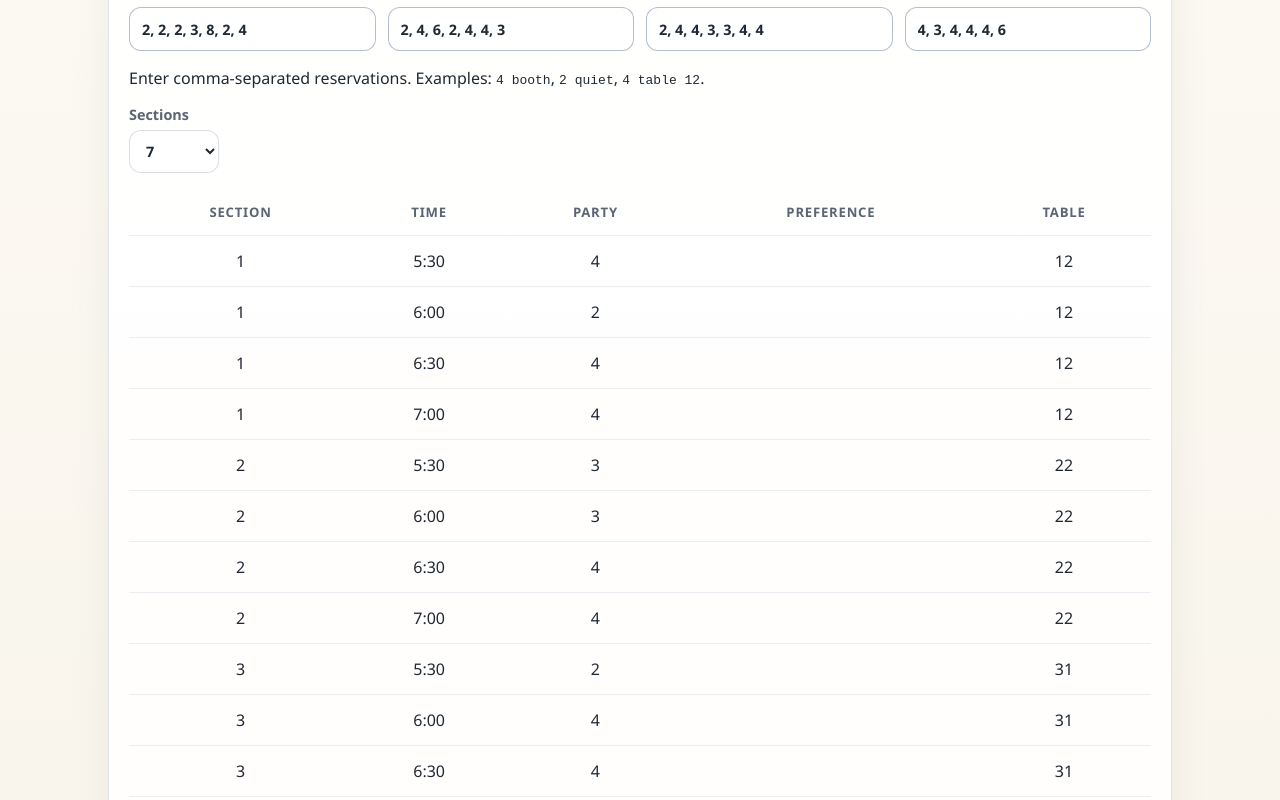
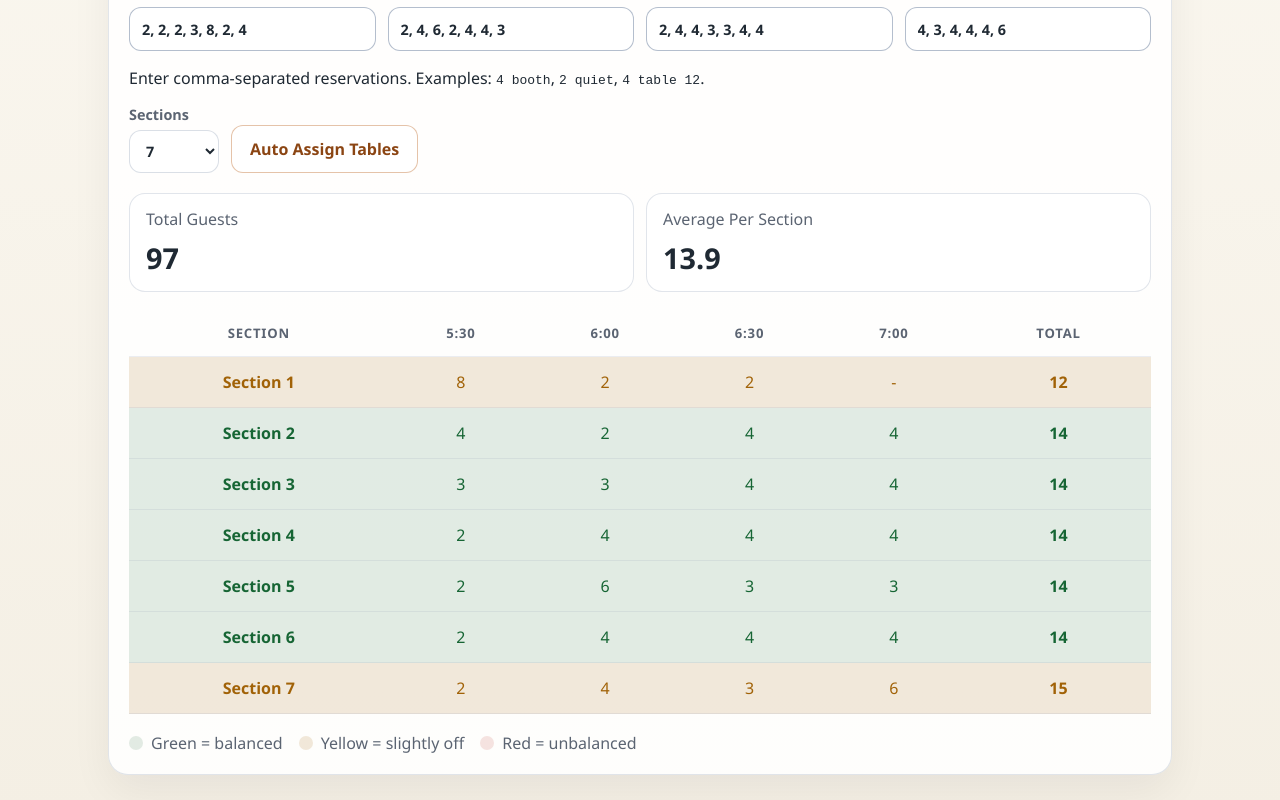
Before and after one commit to naslysan/restaurant-app, a React (Vite) app: page / in a window 1280 px wide. Shown: the part 960-1760 px from the top of the page. Built offline with nearby package versions, Linux system fonts and the light colour scheme.

Commit message:
better auto assign

```diff
--- a/src/App.jsx
+++ b/src/App.jsx
@@ -68,13 +68,17 @@ function parseReservationEntry(entry, time, index) {
   const needsQuiet = /\bquiet\b/.test(normalized);
 
   let preference = "";
+  let preferencePriority = 3;
 
   if (requestedTable) {
     preference = `table ${requestedTable}`;
+    preferencePriority = 0;
   } else if (needsBooth) {
     preference = "booth";
+    preferencePriority = 1;
   } else if (needsQuiet) {
     preference = "quiet";
+    preferencePriority = 2;
   }
 
   return {
@@ -85,8 +89,7 @@ function parseReservationEntry(entry, time, index) {
     needsBooth,
     needsQuiet,
     preference,
-    preferencePriority: requestedTable ? 0 : needsBooth || needsQuiet ? 1 : 2,
-    raw: trimmed,
+    preferencePriority,
   };
 }
 
@@ -146,87 +149,49 @@ function compareReservationsForTables(a, b) {
   return a.id.localeCompare(b.id);
 }
 
-function findPairOptions(tables, partySize) {
-  const pairs = [];
-
-  for (let leftIndex = 0; leftIndex < tables.length; leftIndex += 1) {
-    for (let rightIndex = leftIndex + 1; rightIndex < tables.length; rightIndex += 1) {
-      const pair = [tables[leftIndex], tables[rightIndex]];
-      const totalSeats = pair[0].seats + pair[1].seats;
-      if (totalSeats >= partySize) {
-        pairs.push(pair);
-      }
-    }
+function sectionSupportsReservation(sectionTables, reservation) {
+  if (reservation.requestedTable) {
+    const requestedTable = sectionTables.find(
+      (table) => table.tableNumber.toLowerCase() === reservation.requestedTable.toLowerCase(),
+    );
+    return Boolean(requestedTable && requestedTable.seats >= reservation.partySize);
   }
 
-  return pairs;
-}
-
-function sectionSupportsReservation(sectionTables, reservation) {
-  const requestedTable = reservation.requestedTable
-    ? sectionTables.find((table) => table.tableNumber.toLowerCase() === reservation.requestedTable.toLowerCase())
-    : null;
-
-  if (reservation.requestedTable) {
-    if (!requestedTable) {
-      return false;
-    }
-    if (requestedTable.seats >= reservation.partySize) {
-      return true;
-    }
-    return sectionTables.some(
-      (table) => table.tableNumber !== requestedTable.tableNumber && requestedTable.seats + table.seats >= reservation.partySize,
-    );
-  }
-
-  if (sectionTables.some((table) => table.seats >= reservation.partySize)) {
-    return true;
-  }
-
-  return findPairOptions(sectionTables, reservation.partySize).length > 0;
+  return sectionTables.some((table) => table.seats >= reservation.partySize);
 }
 
 function getSectionPreferenceFit(sectionTables, reservation) {
   if (reservation.requestedTable) {
-    const table = sectionTables.find((item) => item.tableNumber.toLowerCase() === reservation.requestedTable.toLowerCase());
-    return table ? 3 : 0;
+    return sectionTables.some(
+      (table) => table.tableNumber.toLowerCase() === reservation.requestedTable.toLowerCase() && table.seats >= reservation.partySize,
+    )
+      ? 3
+      : 0;
   }
 
-  let fit = 1;
-
   if (reservation.needsBooth) {
-    fit += sectionTables.some((table) => table.type === "booth" && table.seats >= reservation.partySize) ? 1 : 0;
+    return sectionTables.some((table) => table.type === "booth" && table.seats >= reservation.partySize) ? 2 : 0;
   }
 
   if (reservation.needsQuiet) {
-    fit += sectionTables.some((table) => table.zone === "quiet" && table.seats >= reservation.partySize) ? 1 : 0;
+    return sectionTables.some((table) => table.zone === "quiet" && table.seats >= reservation.partySize) ? 1 : 0;
   }
 
-  return fit;
+  return 1;
 }
 
 function chooseSectionForReservation(rows, reservation, tablesBySection) {
   const candidates = rows
     .map((row) => {
       const sectionTables = tablesBySection[row.sectionNumber] ?? [];
-      const supportsReservation = sectionSupportsReservation(sectionTables, reservation);
-      const preferenceFit = getSectionPreferenceFit(sectionTables, reservation);
-      const slotReservations = row.slots[reservation.time] ?? [];
-
       return {
         row,
-        supportsReservation,
-        preferenceFit,
-        slotCount: slotReservations.length,
+        supportsReservation: sectionSupportsReservation(sectionTables, reservation),
+        preferenceFit: getSectionPreferenceFit(sectionTables, reservation),
+        slotCount: row.slots[reservation.time].length,
       };
     })
-    .filter((candidate) => {
-      if (!reservation.requestedTable) {
-        return true;
-      }
-
-      return candidate.preferenceFit > 0;
-    })
+    .filter((candidate) => !reservation.requestedTable || candidate.preferenceFit > 0)
     .sort((a, b) => {
       if (a.supportsReservation !== b.supportsReservation) {
         return Number(b.supportsReservation) - Number(a.supportsReservation);
@@ -243,7 +208,7 @@ function chooseSectionForReservation(rows, reservation, tablesBySection) {
       return a.row.sectionNumber.localeCompare(b.row.sectionNumber, undefined, { numeric: true });
     });
 
-  return candidates[0]?.row ?? null;
+  return candidates[0]?.row ?? rows[0];
 }
 
 function assignReservationsToSections(numberOfSections, slotInputs, floorPlanRows) {
@@ -261,7 +226,7 @@ function assignReservationsToSections(numberOfSections, slotInputs, floorPlanRow
     const reservations = [...reservationsByTime[time]].sort(compareReservationsForSectioning);
 
     reservations.forEach((reservation) => {
-      const targetRow = chooseSectionForReservation(rows, reservation, tablesBySection) ?? rows[0];
+      const targetRow = chooseSectionForReservation(rows, reservation, tablesBySection);
       targetRow.slots[time] = [...targetRow.slots[time], { ...reservation, sectionNumber: targetRow.sectionNumber }];
       targetRow.total += reservation.partySize;
     });
@@ -275,77 +240,57 @@ function assignReservationsToSections(numberOfSections, slotInputs, floorPlanRow
   });
 }
 
-function getAllocationPreferenceScore(reservation, tables) {
-  let score = 0;
-
+function getPreferredTables(availableTables, reservation) {
   if (reservation.requestedTable) {
-    score += tables.some((table) => table.tableNumber.toLowerCase() === reservation.requestedTable.toLowerCase()) ? 8 : 0;
+    return availableTables.filter(
+      (table) => table.tableNumber.toLowerCase() === reservation.requestedTable.toLowerCase(),
+    );
   }
 
   if (reservation.needsBooth) {
-    score += tables.some((table) => table.type === "booth") ? 4 : 0;
+    const boothTables = availableTables.filter((table) => table.type === "booth");
+    return boothTables.length > 0 ? boothTables : availableTables;
   }
 
   if (reservation.needsQuiet) {
-    score += tables.some((table) => table.zone === "quiet") ? 4 : 0;
+    const quietTables = availableTables.filter((table) => table.zone === "quiet");
+    return quietTables.length > 0 ? quietTables : availableTables;
   }
 
-  return score;
+  return availableTables;
 }
 
-function findBestTableAllocation(reservation, availableTables) {
-  if (availableTables.length === 0) {
+function sortTablesBySizeFit(tables, partySize) {
+  return [...tables].sort((a, b) => {
+    const aDelta = a.seats - partySize;
+    const bDelta = b.seats - partySize;
+
+    if (aDelta !== bDelta) {
+      return aDelta - bDelta;
+    }
+
+    return a.tableNumber.localeCompare(b.tableNumber, undefined, { numeric: true });
+  });
+}
+
+function findBestTableAssignment(reservation, availableTables) {
+  const preferredTables = getPreferredTables(availableTables, reservation);
+  const fittingPreferred = preferredTables.filter((table) => table.seats >= reservation.partySize);
+
+  if (fittingPreferred.length > 0) {
+    return sortTablesBySizeFit(fittingPreferred, reservation.partySize)[0];
+  }
+
+  if (reservation.requestedTable) {
     return null;
   }
 
-  const singleOptions = availableTables
-    .filter((table) => table.seats >= reservation.partySize)
-    .map((table) => ({
-      tables: [table],
-      seats: table.seats,
-      preferenceScore: getAllocationPreferenceScore(reservation, [table]),
-    }));
+  const fittingAny = availableTables.filter((table) => table.seats >= reservation.partySize);
+  if (fittingAny.length === 0) {
+    return null;
+  }
 
-  const pairOptions = findPairOptions(availableTables, reservation.partySize).map((pair) => ({
-    tables: pair,
-    seats: pair[0].seats + pair[1].seats,
-    preferenceScore: getAllocationPreferenceScore(reservation, pair),
-  }));
-
-  const requestedTableOnly = reservation.requestedTable
-    ? [...singleOptions, ...pairOptions].filter((option) =>
-        option.tables.some((table) => table.tableNumber.toLowerCase() === reservation.requestedTable.toLowerCase()),
-      )
-    : [];
-
-  const prioritizedPool = reservation.requestedTable
-    ? requestedTableOnly
-    : reservation.preferencePriority < 2
-      ? [...singleOptions, ...pairOptions].filter((option) => option.preferenceScore > 0)
-      : [...singleOptions, ...pairOptions];
-
-  const fallbackPool = reservation.requestedTable ? [] : [...singleOptions, ...pairOptions];
-  const options = prioritizedPool.length > 0 ? prioritizedPool : fallbackPool;
-
-  return options.sort((a, b) => {
-    if (a.preferenceScore !== b.preferenceScore) {
-      return b.preferenceScore - a.preferenceScore;
-    }
-    if (a.tables.length !== b.tables.length) {
-      return a.tables.length - b.tables.length;
-    }
-    if (a.seats !== b.seats) {
-      return a.seats - b.seats;
-    }
-    return a.tables
-      .map((table) => table.tableNumber)
-      .join("/")
-      .localeCompare(
-        b.tables.map((table) => table.tableNumber).join("/"),
-        undefined,
-        { numeric: true },
-      );
-  })[0] ?? null;
+  return sortTablesBySizeFit(fittingAny, reservation.partySize)[0];
 }
 
 function assignTablesFromSections(sectionAssignments, floorPlanRows, numberOfSections) {
@@ -364,9 +309,9 @@ function assignTablesFromSections(sectionAssignments, floorPlanRows, numberOfSec
       const availableTables = validTables.filter(
         (table) => table.section === reservation.sectionNumber && !usedTables.has(table.tableNumber),
       );
-      const allocation = findBestTableAllocation(reservation, availableTables);
+      const selectedTable = findBestTableAssignment(reservation, availableTables);
 
-      if (!allocation) {
+      if (!selectedTable) {
         results.push({
           section: reservation.sectionNumber,
           time,
@@ -377,14 +322,13 @@ function assignTablesFromSections(sectionAssignments, floorPlanRows, numberOfSec
         return;
       }
 
-      allocation.tables.forEach((table) => usedTables.add(table.tableNumber));
-
+      usedTables.add(selectedTable.tableNumber);
       results.push({
         section: reservation.sectionNumber,
         time,
         party: reservation.partySize,
         preference: reservation.preference,
-        table: allocation.tables.map((table) => table.tableNumber).join(" + "),
+        table: selectedTable.tableNumber,
       });
     });
   });
@@ -408,20 +352,22 @@ function App() {
   const [sections, setSections] = useState(7);
   const [floorPlanRows, setFloorPlanRows] = useState(initialFloorPlan);
   const [assignments, setAssignments] = useState(() => assignReservationsToSections(7, defaultInputs, initialFloorPlan));
-  const [tableAssignments, setTableAssignments] = useState(() =>
-    assignTablesFromSections(assignReservationsToSections(7, defaultInputs, initialFloorPlan), initialFloorPlan, 7),
-  );
+  const [tableAssignments, setTableAssignments] = useState([]);
 
-  function rebuild(nextSectionCount = sections, nextInputs = inputs, nextFloorPlanRows = floorPlanRows) {
+  function rebalance(nextSectionCount = sections, nextInputs = inputs, nextFloorPlanRows = floorPlanRows) {
     const nextAssignments = assignReservationsToSections(nextSectionCount, nextInputs, nextFloorPlanRows);
     setAssignments(nextAssignments);
+    return nextAssignments;
+  }
+
+  function handleAutoAssignTables(nextAssignments = assignments, nextFloorPlanRows = floorPlanRows, nextSectionCount = sections) {
     setTableAssignments(assignTablesFromSections(nextAssignments, nextFloorPlanRows, nextSectionCount));
   }
 
   function updateFloorPlanRow(index, field, value) {
     setFloorPlanRows((current) => {
       const nextRows = current.map((row, rowIndex) => (rowIndex === index ? { ...row, [field]: value } : row));
-      rebuild(sections, inputs, nextRows);
+      rebalance(sections, inputs, nextRows);
       return nextRows;
     });
   }
@@ -430,7 +376,7 @@ function App() {
     const updated = { ...inputs, [time]: value };
     setInputs(updated);
     localStorage.setItem("inputs", JSON.stringify(updated));
-    rebuild(sections, updated, floorPlanRows);
+    rebalance(sections, updated, floorPlanRows);
   }
 
   useEffect(() => {
@@ -439,10 +385,11 @@ function App() {
 
     const nextInputs = savedInputs ? JSON.parse(savedInputs) : defaultInputs;
     const nextSections = savedSections ? JSON.parse(savedSections) : 7;
+    const nextAssignments = assignReservationsToSections(nextSections, nextInputs, initialFloorPlan);
 
     setInputs(nextInputs);
     setSections(nextSections);
-    rebuild(nextSections, nextInputs, initialFloorPlan);
+    setAssignments(nextAssignments);
   }, []);
 
   const stats = useMemo(() => {
@@ -460,7 +407,7 @@ function App() {
           <p className="eyebrow">Restaurant Seating</p>
           <h1>Host Assignment Flow</h1>
           <p className="hero-copy">
-            Parse reservations from each time slot, balance them across sections, then assign tables by floor plan and guest preference.
+            Balance guests across sections first, then assign the closest matching table inside each section using host priority rules.
           </p>
         </div>
       </header>
@@ -567,15 +514,23 @@ function App() {
                   const value = Number(event.target.value);
                   setSections(value);
                   localStorage.setItem("sections", JSON.stringify(value));
-                  rebuild(value, inputs, floorPlanRows);
+                  rebalance(value, inputs, floorPlanRows);
                 }}
               >
                 <option value="6">6</option>
                 <option value="7">7</option>
               </select>
             </label>
+            <button
+              className="action-button secondary-button"
+              type="button"
+              onClick={() => handleAutoAssignTables()}
+            >
+              Auto Assign Tables
+            </button>
           </div>
 
+          {tableAssignments.length > 0 ? (
             <div className="table-wrap assignment-results">
               <table className="load-table">
                 <thead>
@@ -600,6 +555,7 @@ function App() {
                 </tbody>
               </table>
             </div>
+          ) : null}
         </section>
 
         <div className="summary-bar">
```
Lines whose indentation alone changed are shown as unchanged.
